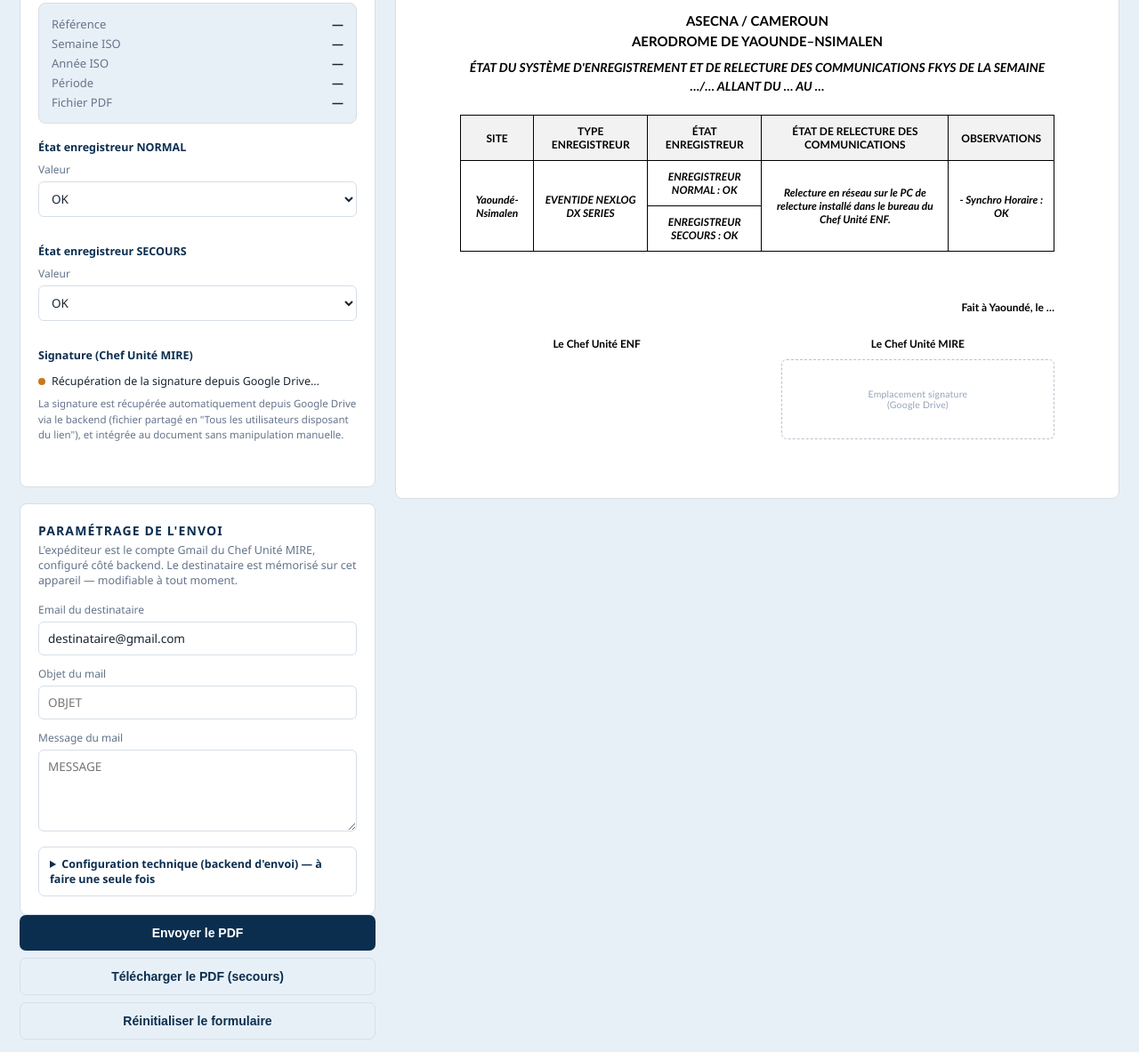
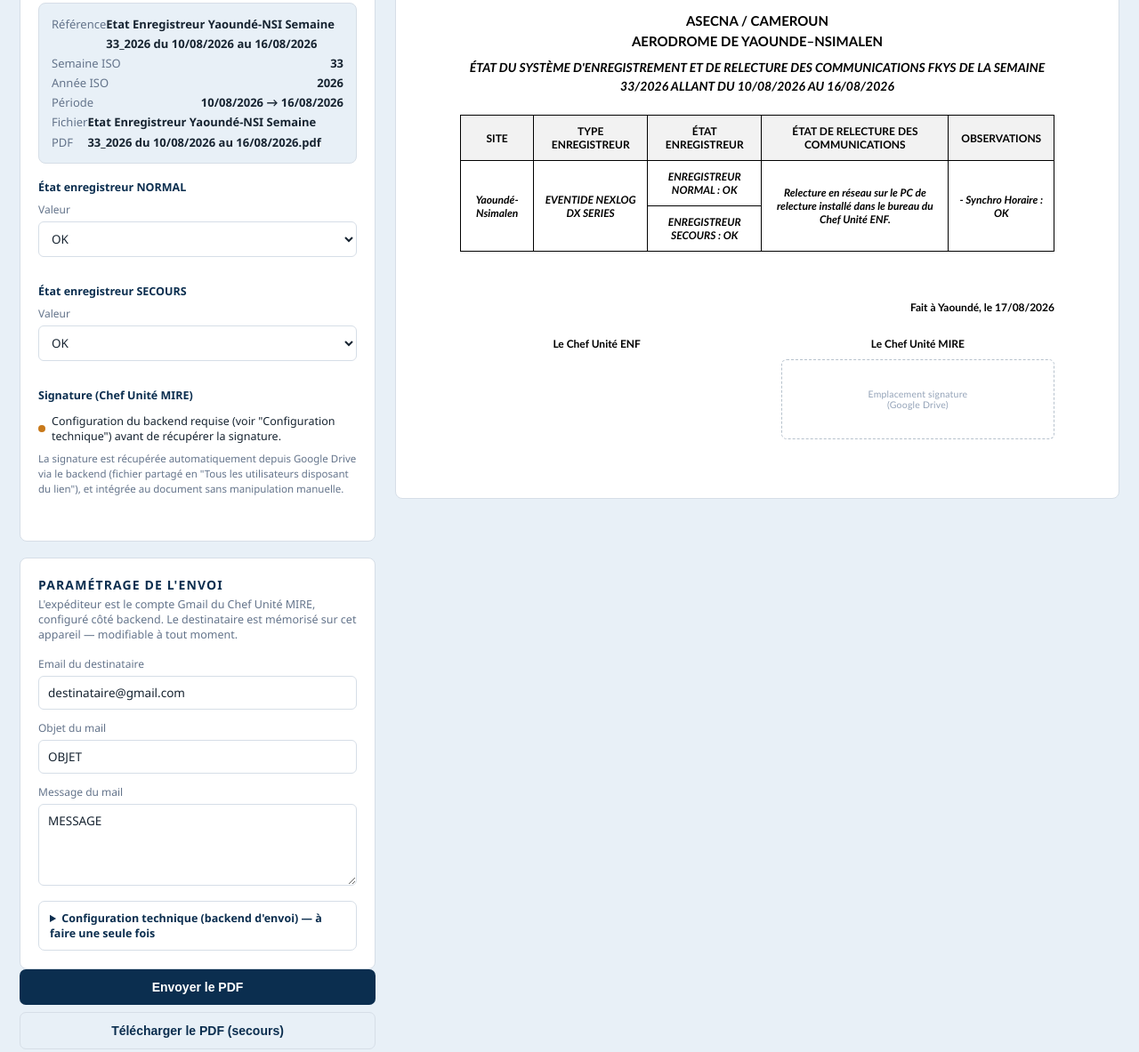
Before and after one commit to Oznek-Oz/etat-enregistreur-backend, a website: page index.html in a window 1280 px wide. Shown: the part 192-1375 px from the top of the page at 89% size. Drawn offline with nearby package versions, Linux system fonts and the light colour scheme.

Commit message:
MAJ OBJET

```diff
--- a/index.html
+++ b/index.html
@@ -461,7 +461,7 @@
     let s = {};
     try{ s = JSON.parse(localStorage.getItem(SETTINGS_KEY)) || {}; }catch(e){ s = {}; }
     els.recipientEmail.value = s.recipientEmail || 'destinataire@gmail.com';
-    els.mailSubject.value = s.mailSubject || reference;
+    els.mailSubject.value = s.mailSubject || 'OBJET';
     els.mailMessage.value = s.mailMessage || 'MESSAGE';
     els.backendUrl.value = s.backendUrl || '';
     els.backendApiKey.value = s.backendApiKey || '';
```
